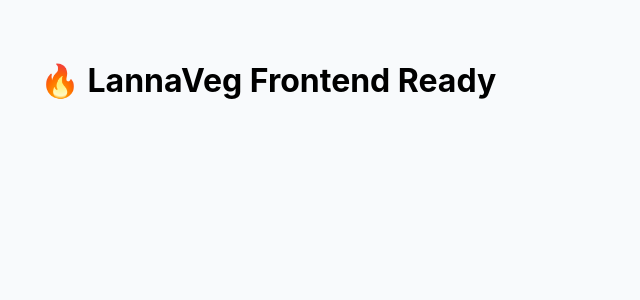
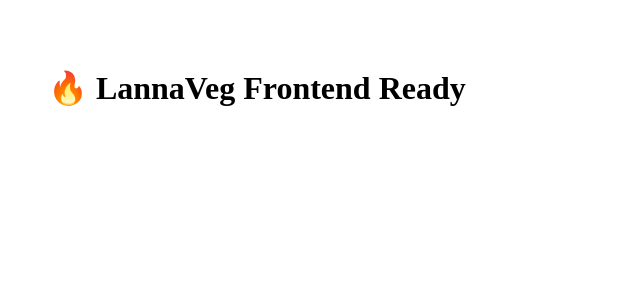
Before and after one commit to Biw000/LannaWeb, a Next.js app in the folder frontend/: page / in a window 1280 px wide. Shown: the top 300 px of the page, without its empty margins (0-640 px from the left). Built offline with nearby package versions, Linux system fonts and the light colour scheme.

Commit message:
Update globals.css

```diff
--- a/frontend/src/styles/globals.css
+++ b/frontend/src/styles/globals.css
@@ -1,10 +1,3 @@
 @tailwind base;
 @tailwind components;
 @tailwind utilities;
-
-html, body {
-  padding: 0;
-  margin: 0;
-  font-family: 'Inter', sans-serif;
-  background: #f8fafc;
-}
```
